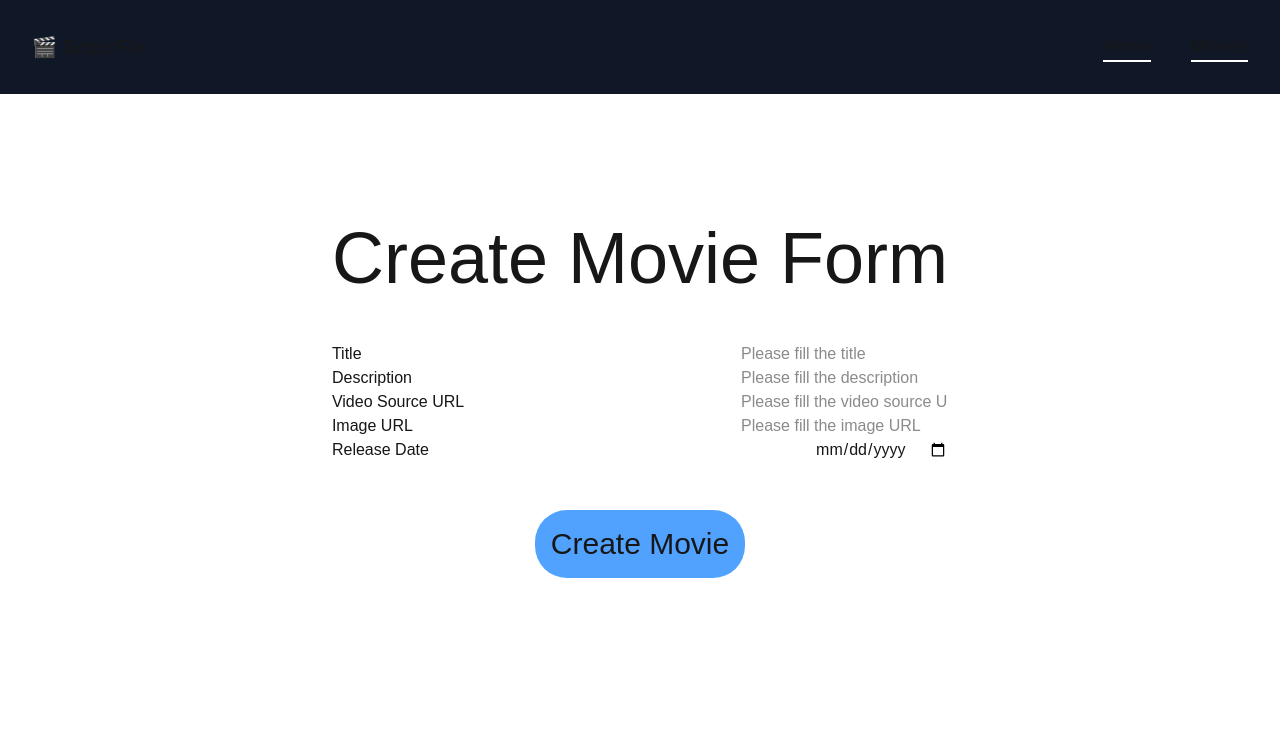
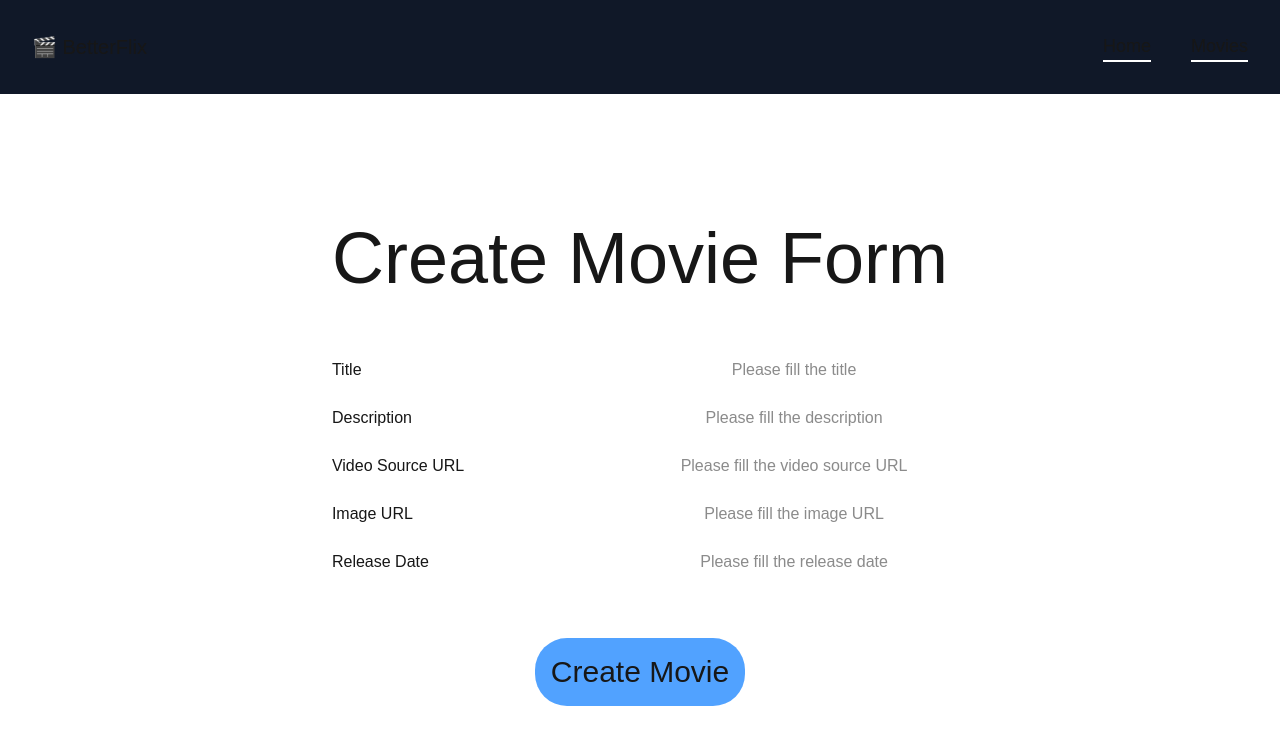
Before and after one commit to OctaFloare/betterFlix, a Next.js app: page /create-movie in a window 1280 px wide. Shown: the top 744 px of the page. Built offline with nearby package versions, Linux system fonts and the light colour scheme.

Commit message:
[master] Grid instead of flex

```diff
--- a/src/app/components/create-movie/index.css
+++ b/src/app/components/create-movie/index.css
@@ -1,6 +1,6 @@
 .form-input {
-   display: flex;
-   justify-content: space-between;
+    display: grid;
+    grid-template-columns: 1fr 1fr; /* Two columns */
    width: 100%;
 }
 
@@ -16,3 +16,20 @@
     justify-content: space-between;
     width: 100%;
 }
+
+input {
+    text-align: center;
+}
+
+.input-grid {
+    display: grid;
+    gap: 1.5rem; /* spacing between inputs */
+    width: 100%;
+    padding: 1rem 0;
+}
+
+@media (max-width: 768px) {
+    .input-grid {
+        grid-template-columns: 1fr; /* stack inputs on small screens */
+    }
+}
--- a/src/app/components/create-movie/inputs.tsx
+++ b/src/app/components/create-movie/inputs.tsx
@@ -6,16 +6,14 @@ type Props = {
     formik: FormikProps<CreateMovie>
 }
 
-export const Inputs = ({ formik }: Props) => {
-    console.log(formik.touched, "this is touched")
+export const Inputs = ({ formik } : Props) => {
     return (
-        <div className="input-container">
+        <div className="input-grid">
             <Input
                 labelText="Title"
                 inputName="title"
                 type="text"
                 onChange={formik.handleChange}
-                onBlur={formik.handleBlur}
                 placeholder="Please fill the title"
                 value={formik.values.title}
                 touched={formik.touched.title}
@@ -58,7 +56,7 @@ export const Inputs = ({ formik }: Props) => {
             <Input
                 labelText="Release Date"
                 inputName="releaseDate"
-                type="date"
+                type="text"
                 onChange={formik.handleChange}
                 placeholder="Please fill the release date"
                 value={formik.values.releaseDate}
```
